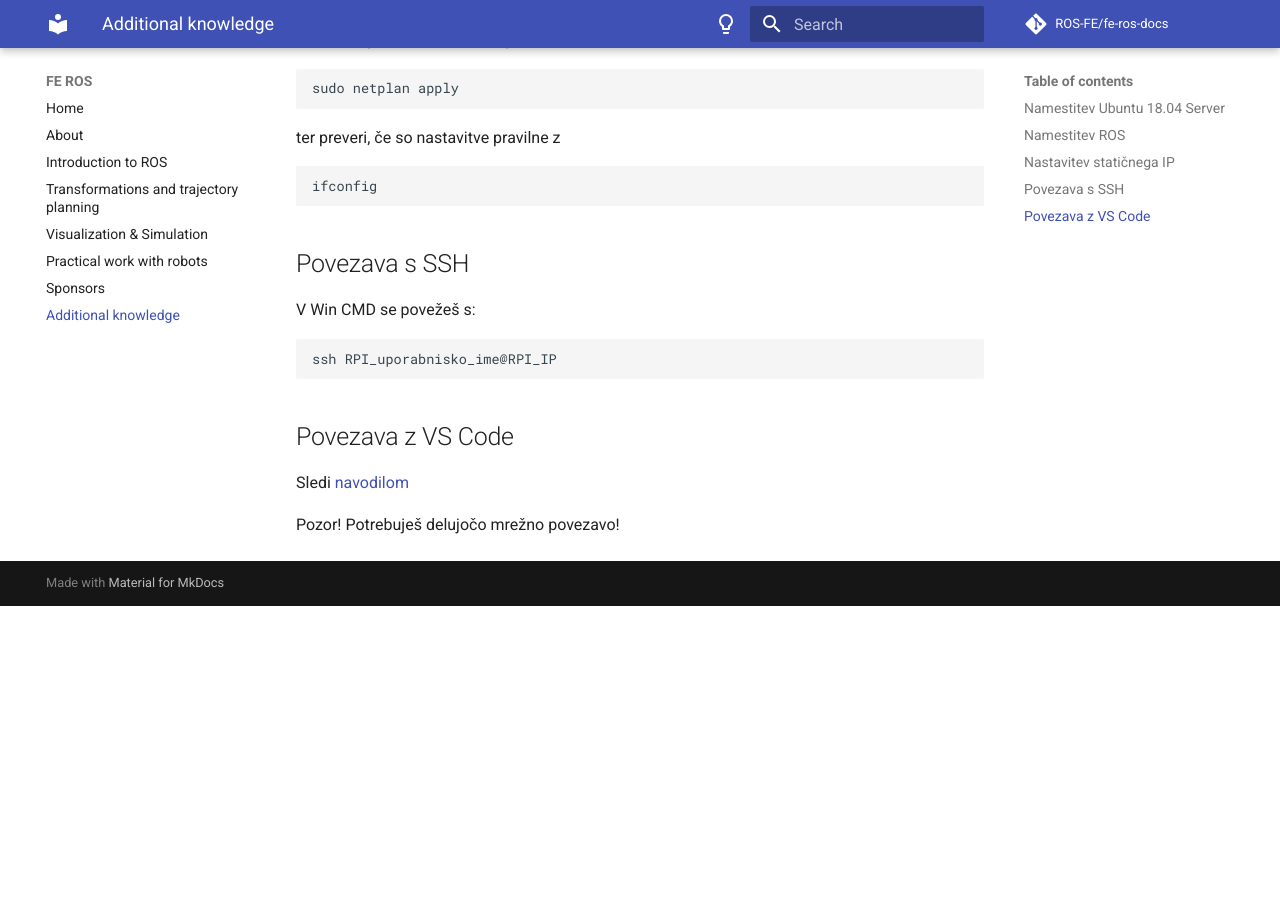
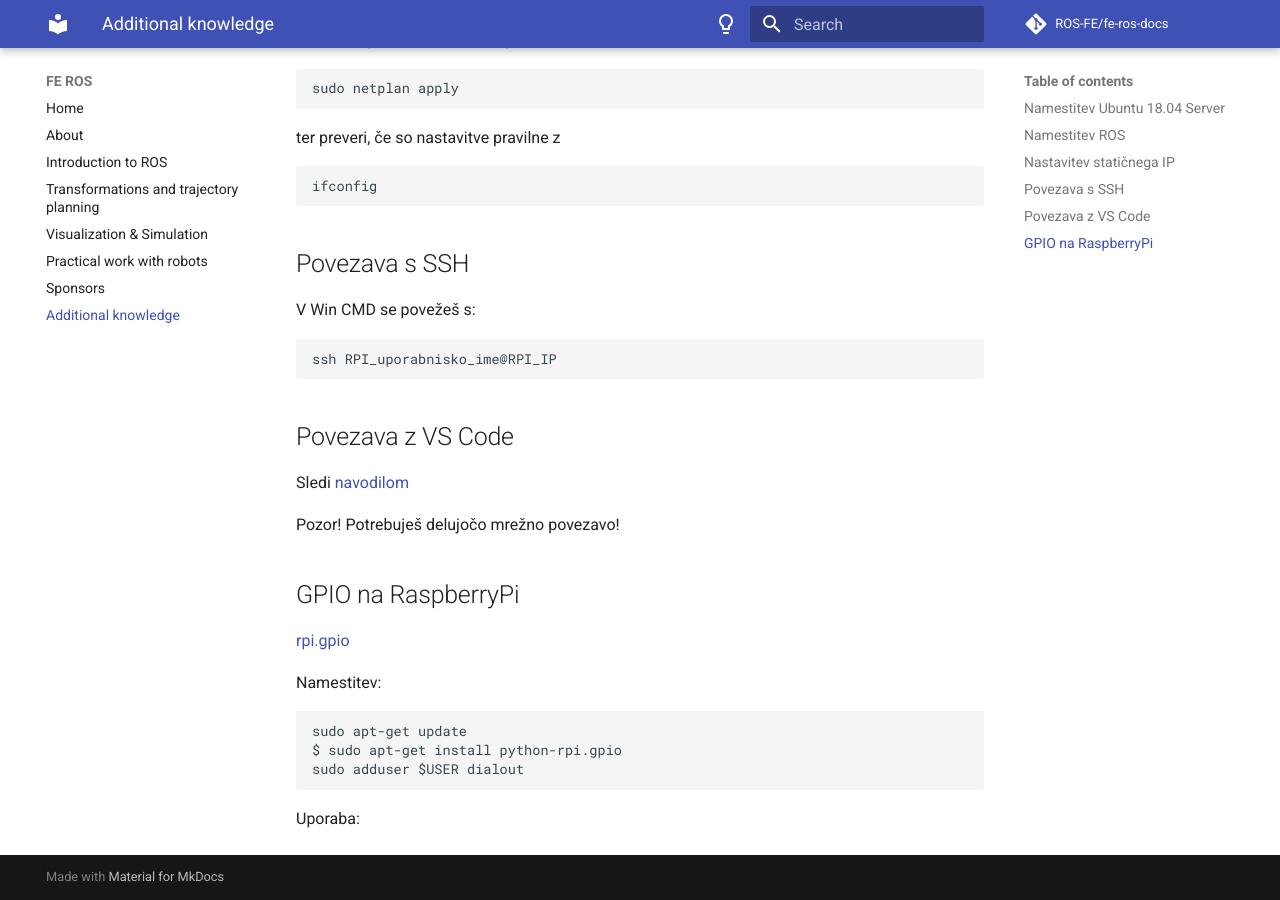
Before and after one commit to ROS-FE/fe-ros-docs, an MkDocs documentation site: the page built from docs/additional/index.md, in a window 1280 px wide and 900 px high, scrolled down 2122 px. Built offline with MkDocs 1.6.1 and Material for MkDocs 9.7.7, drawn with Linux system fonts in a browser that asks for light colours; comment, search, counter and statistics services are not loaded; before the commit the page ends 2728 px from its top, so only the background shows below that.

Commit message:
Update index.md

````diff
--- a/docs/additional/index.md
+++ b/docs/additional/index.md
@@ -117,3 +117,18 @@ ssh RPI_uporabnisko_ime@RPI_IP
 Sledi [navodilom](https://www.raspberrypi.org/blog/coding-on-raspberry-pi-remotely-with-visual-studio-code/)
 
 Pozor! Potrebuješ delujočo mrežno povezavo!
+
+## GPIO na RaspberryPi
+
+[rpi.gpio](https://sourceforge.net/projects/raspberry-gpio-python/)
+
+
+Namestitev:
+
+```
+sudo apt-get update
+$ sudo apt-get install python-rpi.gpio
+sudo adduser $USER dialout
+```
+
+Uporaba:
````
